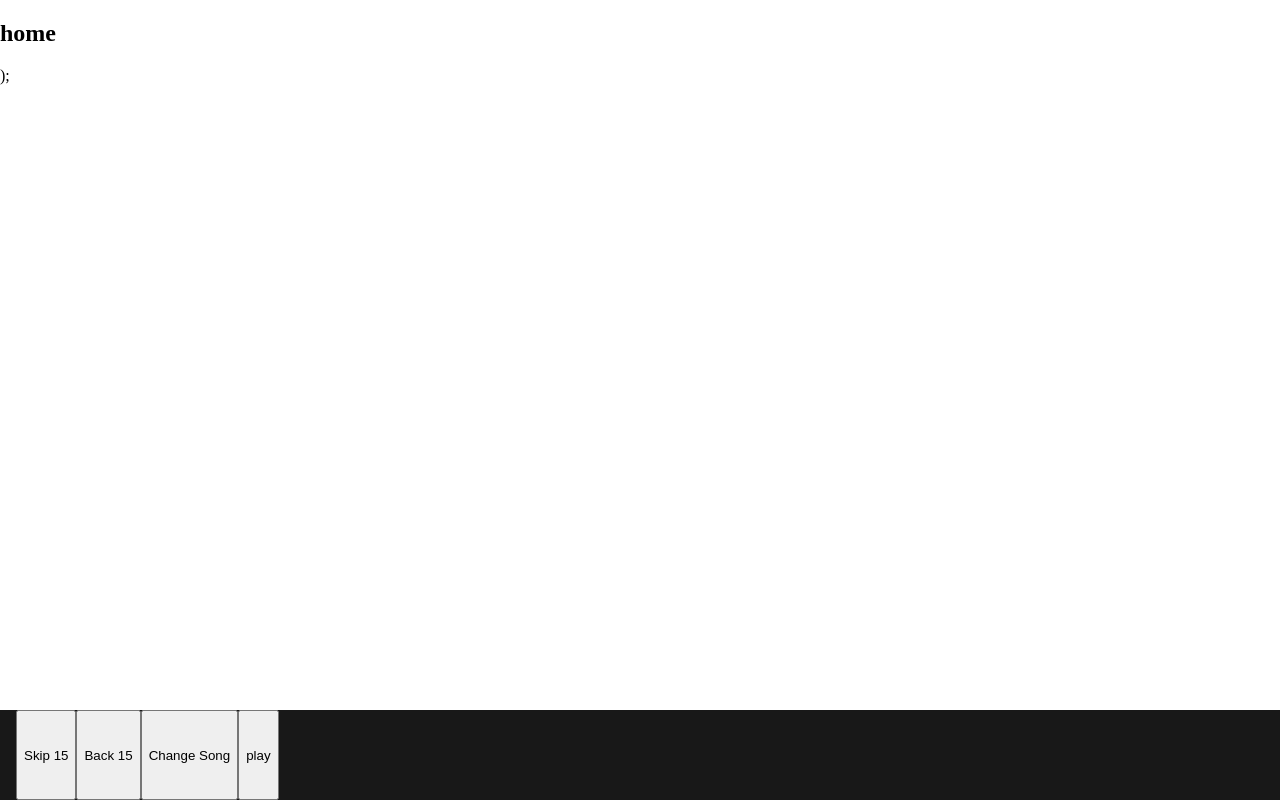
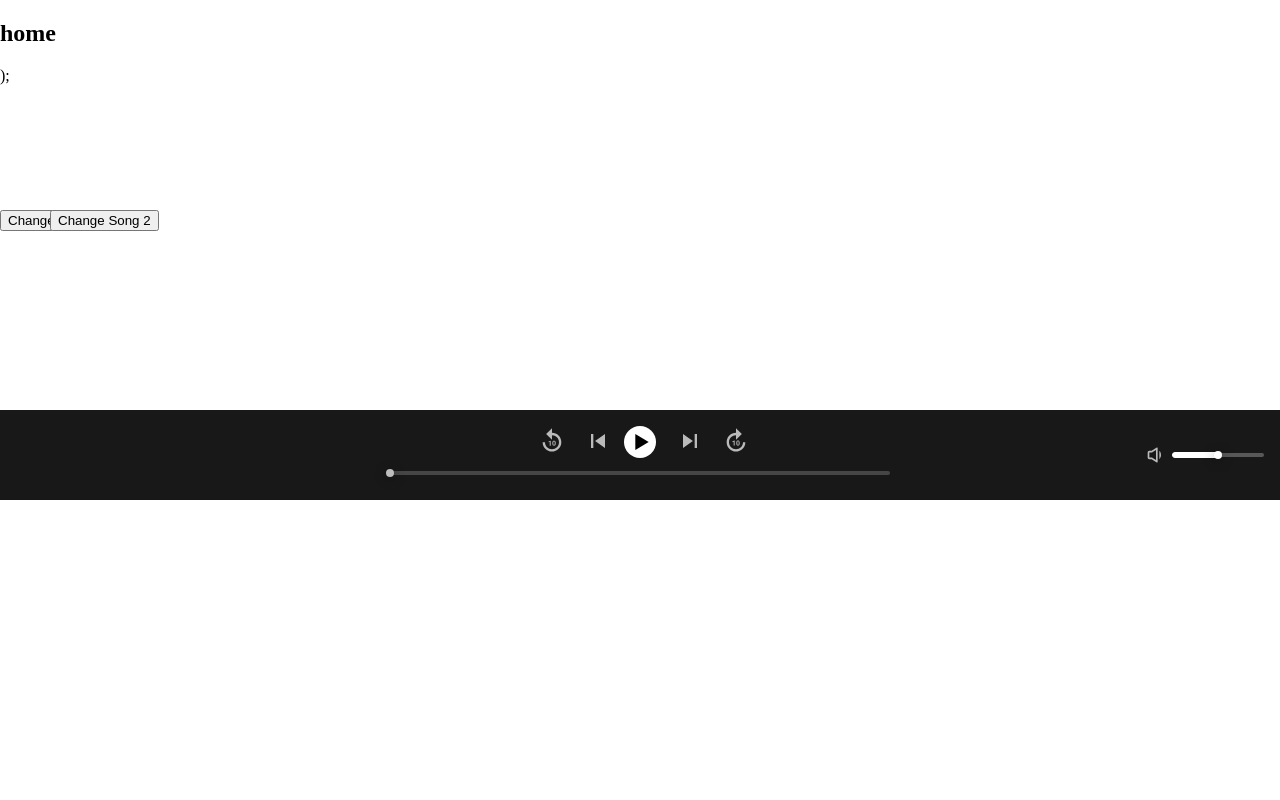
Before and after one commit to YoavSher/Slotify, a React (Create React App) app: page / in a window 1280 px wide. Built offline with nearby package versions, Linux system fonts and the light colour scheme.

Commit message:
music-player design

```diff
--- a/src/assets/cmps/_music-player.scss
+++ b/src/assets/cmps/_music-player.scss
@@ -1,11 +1,133 @@
 .music-player {
+    box-sizing: border-box;
     background-color: #181818;
     height: 90px;
     width: 100%;
-    padding: 0 16px;
+    padding: 16px;
     position: fixed;
-    bottom: 0;
+    // bottom: 0;
+    bottom: 300px;
     display: flex;
+
+
+    .left-section {
+        width: 30%;
+        display: flex;
+        justify-content: flex-start;
+        align-items: center;
+
+        .song-image {
+            width: 56px;
+            height: 56px;
+            object-fit: contain;
+        }
+
+        .names-container {
+            .song-name {
+                color: white;
+
+            }
+
+        }
+    }
+
+    .main-player {
+        width: 40%;
+        display: flex;
+        flex-direction: column;
+
+        .buttons-container {
+            display: flex;
+            justify-content: center;
+            flex: 1;
+            gap: 14px;
+
+            button:not(.play-pause-btn) {
+                @include cleared-btn;
+                width: 32px;
+                height: 32px;
+                font-size: 28px;
+
+
+            }
+
+            .play-pause-btn {
+                width: 32px;
+                height: 32px;
+                @include play-btn;
+                color: black;
+                background: white;
+                position: relative;
+
+                &.play {
+
+                    font-size: 32px;
+
+                    svg {
+                        position: absolute;
+                        left: 2px;
+                        top: 0px;
+                    }
+                }
+
+                &.pause {
+                    font-size: 20px;
+
+                    svg {
+                        position: absolute;
+                        top: 6px;
+                        left: 6px;
+                    }
+                }
+            }
+        }
+
+        .time-container {
+            display: flex;
+            align-items: center;
+            justify-content: center;
+
+            span.css-1rblxne-MuiSlider-root {
+                width: calc(100% - 50px);
+                margin: 0px 7px;
+            }
+
+            p {
+                color: #6a6a6a; //should be a var
+                font-size: 11px;
+
+            }
+        }
+    }
+
+    .right-section {
+        display: flex;
+        align-items: center;
+        width: 30%;
+        justify-content: flex-end;
+
+        .volume-btn {
+            @include cleared-btn;
+            width: 32px;
+            height: 32px;
+            font-size: 20px;
+            line-height: 12px;
+        }
+    }
+
+    .dev-button {
+        position: absolute;
+        top: -200px;
+
+        &.one {
+            left: 0px;
+        }
+
+        &.two {
+            left: 50px;
+        }
+
+    }
 
     // volume input opacity 0.38 is better for background
     span.css-ok908x-MuiSlider-root {
--- a/src/assets/main.scss
+++ b/src/assets/main.scss
@@ -3,4 +3,5 @@ body {
     padding: 0;
 }
 
-@import 'cmps/music-player'
+@import 'mixins/mixins';
+@import 'cmps/music-player';
--- a/src/cmps/music-player.tsx
+++ b/src/cmps/music-player.tsx
@@ -5,6 +5,10 @@ import { Song } from '../interfaces/song';
 import { utilService } from '../services/util.service';
 import { setSong } from '../store/music-player/music-player.reducer';
 import { useAppDispatch, useAppSelector } from '../store/store.hooks';
+import { timeSliderOptions, volumeSliderOptions } from '../helpers/slider-component-config';
+import { BiPlay, BiVolumeLow, BiVolumeFull, BiVolume } from 'react-icons/bi'
+import { GiPauseButton } from 'react-icons/gi'
+import { MdSkipNext, MdSkipPrevious, MdForward10, MdReplay10 } from 'react-icons/md'
 
 export const MusicPlayer = () => {
     const currSong = useAppSelector(state => state.musicPlayer.currSong)
@@ -15,23 +19,16 @@ export const MusicPlayer = () => {
 
     const [isSongPlaying, setIsSongPlaying] = useState(false)
     const [songTimer, setSongTimer] = useState(0)
+    const prevVolume = useRef(50)
+    const [volume, setVolume] = useState(50)
 
-    // useEffect(() => {
-    //     // need to adress what happens when a song ends or switched in the middle of playing
-    //     // setSongTimer(0)
-    //     // playerRef.current.clearVideo()
-    //     // setIsSongPlaying(false)
-    // }, [currSong])
-
-    const onPlayerReady: YouTubeProps['onReady'] = (event) => {
-        // here i should reset pretty much everything before setting them
-        playerRef.current = event.target
-        console.log(event.target.getDuration()) // we can get duration from here is in seconds needs to mulyiply it
-        console.log(event.target) //   // or do a 2 way data binding that is a bit ugly just to keep it connected
-        // getCurrentTime,getDuration,unmute,setVolume
-        // startVideo()
-        pauseVideo()
-
+    const onPlayerReady: YouTubeProps['onReady'] = (ev) => {
+        playerRef.current = ev.target
+        console.log(ev.target)
+        if (volume) setVolume(playerRef.current.playerInfo.volume)
+        setSongTimer(0)
+        window.clearInterval(durationIntervalId.current)
+        startVideo()
     }
 
     const durationInterval = () => {
@@ -47,68 +44,69 @@ export const MusicPlayer = () => {
         if (isSongPlaying) pauseVideo()
         else startVideo()
     }
+
     const startVideo = () => {
         playerRef.current.playVideo()
         setIsSongPlaying(true)
         durationInterval()
     }
+
     const pauseVideo = () => {
         playerRef.current.pauseVideo()
         setIsSongPlaying(false)
         window.clearInterval(durationIntervalId.current)
     }
-    const onVolumeChange = (ev: ChangeEvent<HTMLInputElement>) => {
-        playerRef.current.setVolume(+ev.target.value)
+
+    const toggleMute = () => {
+        if (volume) mute()
+        else unMute()
+    }
+
+
+    const unMute = () => {
+        onVolumeChange(prevVolume.current)
+    }
+
+    const mute = () => {
+        prevVolume.current = volume
+        onVolumeChange(0)
+    }
+
+    const onVolumeChange = (number: number) => {
+        prevVolume.current = volume
+        if (playerRef.current) playerRef.current.setVolume(number)
+        setVolume(number)
 
     }
+
     const seekTo = (timeInSeconds: number) => {
         playerRef.current.seekTo(timeInSeconds)
     }
 
     const timeBarDebounceId = useRef<number>()
+
     const onChangeTime = (time: number) => {
-        // i am replicating the returned function
-        //each time i am being called in this function i want to reset the timeout and start a newone
-        //the function that will happen the later will just put it on the video,but i allso need to stop the video for the while that
-        //i am debounced
-
         const later = () => {
-            console.log('returning to play')
             window.clearTimeout(timeBarDebounceId.current)
             seekTo(time)
             startVideo()
-            //update the video and start it
         }
-        console.log('im paused!')
+
         setSongTimer(time * 1000)
         pauseVideo()
         window.clearTimeout(timeBarDebounceId.current)
         timeBarDebounceId.current = window.setTimeout(later, 1000)
-
-
-
-
-
-        // ev: ChangeEvent<HTMLInputElement>
-        console.log(time)
-        // const time = +ev.target.value
-        // i need to debounce it but only for the playerRef.current
-        window.setTimeout(() => {
-
-            playerRef.current.seekTo(time)
-        }, 0)
     }
 
     const opts = {
         height: '0',
         width: '0',
         playerVars: {
-            // https://developers.google.com/youtube/player_parameters
             autoplay: 1,
-        },
+        }
     }
     const changeSong = () => {
-        const song1 = {
+        const song = {
             description: 'Official Music Video for Smells Like Teen Spirit performed by Nirvana. Nevermind (30th Anniversary Edition) is available now: ...',
             duration: 198000,
             id: 'PAK5blgfKWM',
@@ -117,7 +115,12 @@ export const MusicPlayer = () => {
             title: 'The Doors - Alabama Song'
 
         }
-        const song2 = {
+
+        dispatch(setSong(song as Song))
+
+    }
+    const changeSong2 = () => {
+        const song = {
             description: 'Official Music Video for Smells Like Teen Spirit performed by Nirvana. Nevermind (30th Anniversary Edition) is available now: ...',
             duration: 198000,
             id: '44oCg-G7bQ4',
@@ -126,85 +129,72 @@ export const MusicPlayer = () => {
             title: 'The Doors - Alabama Song'
 
         }
-        const song = (Math.random() > 0.5) ? song1 : song2
         dispatch(setSong(song as Song))
+    }
+
+    const getVolumeIcon = () => {
+        switch (true) {
+            case (volume === 0):
+                return <BiVolume />
+            case (volume < 60):
+                return <BiVolumeLow />
+            case (volume >= 60):
+                return <BiVolumeFull />
 
         }
+    }
+
     return (
         <>
             <footer className="music-player">
-                {currSong && <><YouTube className="iframe-container" videoId={currSong.id} opts={opts} onReady={onPlayerReady} />
-                    <img src={currSong.image} alt="" />
-                    <p>{utilService.millisToMinutesAndSeconds(currSong.duration)}</p>
-                    |
-                    <p>{utilService.millisToMinutesAndSeconds(songTimer)}</p>
-                    |
-                    <Slider
-                        min={0} defaultValue={87} max={100} onInput={onVolumeChange}
-                        sx={{
-                            color: '#fff',
-                            height: 4,
-                            width: 92,
-                            '& .MuiSlider-thumb': {
-                                width: 8,
-                                height: 8,
-                                transition: '0.3s cubic-bezier(.47,1.64,.41,.8)',
-                                '&:before': {
-                                    boxShadow: '0 2px 12px 0 rgba(0,0,0,0.4)',
-                                },
-                                '&:hover, &.Mui-focusVisible': {
-                                    boxShadow: `0px 0px 0px 8px rgb(255 255 255 / 16%)`
-                                },
-                                '&.Mui-active': {
-                                    width: 20,
-                                    height: 20,
-                                },
-                            },
-                            '& .MuiSlider-rail': {
-                                opacity: 0.28,
-                            },
-                        }}
-                    />
+                <section className="left-section">
+                    {currSong && <>
+
+                        <YouTube className="iframe-container" videoId={currSong.id} opts={opts} onReady={onPlayerReady} />
+                        <img className="song-image" src={currSong.image} alt="" />
+                        <div className="names-container">
+                            <p className="song-name">{currSong.title}</p>
+                        </div>
+
+                    </>}
+                </section>
+
+                <div className="main-player">
+                    <section className="buttons-container">
+                        <button onClick={() => seekTo(songTimer / 1000 - 10)} ><MdReplay10 /></button>
+                        <button><MdSkipPrevious /></button>
+                        <button className={`play-pause-btn ${isSongPlaying ? 'pause' : 'play'}`} onClick={onClickPlay}>{isSongPlaying ? <GiPauseButton /> : <BiPlay />}</button>
+                        <button><MdSkipNext /></button>
+                        <button onClick={() => seekTo(songTimer / 1000 + 10)}><MdForward10 /></button>
+
+                    </section>
+                    <section className="time-container">
+                        {currSong && <p>{utilService.millisToMinutesAndSeconds(songTimer)}</p>}
                         <Slider
                             aria-label="time-indicator"
                             size="small"
                             value={songTimer / 1000}
                             min={0}
                             step={1}
-                        max={currSong.duration / 1000}
+                            disabled={currSong ? false : true}
+                            max={(currSong) ? currSong.duration / 1000 : 100}
+                            onChange={(_, value) => onChangeTime(value as number)}
+                            sx={timeSliderOptions}
+                        />
+                        {currSong && <p>{utilService.millisToMinutesAndSeconds(currSong.duration)}</p>}
+                    </section>
 
-                        onChange={(_, value) => onChangeTime(value as number)}
-                        sx={{
-                            color: '#fff',
-                            height: 4,
-                            '& .MuiSlider-thumb': {
-                                width: 8,
-                                height: 8,
-                                transition: '0.3s cubic-bezier(.47,1.64,.41,.8)',
-                                '&:before': {
-                                    boxShadow: '0 2px 12px 0 rgba(0,0,0,0.4)',
-                                },
-                                '&:hover, &.Mui-focusVisible': {
-                                    boxShadow: `0px 0px 0px 8px rgb(255 255 255 / 16%)`
-                                },
-                                '&.Mui-active': {
-                                    width: 20,
-                                    height: 20,
-                                },
-                            },
-                            '& .MuiSlider-rail': {
-                                opacity: 0.28,
-                            },
-                        }}
+                </div>
+                <section className="right-section">
+                    <button className="volume-btn" onClick={toggleMute} >{getVolumeIcon()}</button>
+                    <Slider
+                        min={0} max={100} value={volume} onChange={(_, value) => onVolumeChange(value as number)}
+                        sx={volumeSliderOptions}
                     />
+                </section>
 
-                    {/* <p style={{ color: 'white' }}>timer: {songTimer / 1000}
-                        maxduration = {currSong.duration / 1000}</p> */}
-                </>}
-                <button onClick={() => seekTo(songTimer / 1000 + 15)}>Skip 15</button>
-                <button onClick={() => seekTo(songTimer / 1000 - 15)}>Back 15</button>
-                <button onClick={changeSong}>Change Song </button>
-                <button onClick={onClickPlay}>{isSongPlaying ? 'pause' : 'play'}</button>
+                <button className="dev-button one" onClick={changeSong}>Change Song </button>
+                <button className="dev-button two" onClick={changeSong2}>Change Song 2</button>
             </footer>
         </>
     )
--- /dev/null
+++ b/src/helpers/slider-component-config.ts
@@ -0,0 +1,45 @@
+export const timeSliderOptions = {
+    color: '#fff',
+    height: 4,
+    '& .MuiSlider-thumb': {
+        width: 8,
+        height: 8,
+        transition: '0.3s cubic-bezier(.47,1.64,.41,.8)',
+        '&:before': {
+            boxShadow: '0 2px 12px 0 rgba(0,0,0,0.4)',
+        },
+        '&:hover, &.Mui-focusVisible': {
+            boxShadow: `0px 0px 0px 8px rgb(255 255 255 / 16%)`
+        },
+        '&.Mui-active': {
+            width: 20,
+            height: 20,
+        },
+    },
+    '& .MuiSlider-rail': {
+        opacity: 0.28,
+    },
+}
+export const volumeSliderOptions = {
+    color: '#fff',
+    height: 4,
+    width: 92,
+    '& .MuiSlider-thumb': {
+        width: 8,
+        height: 8,
+        transition: '0.3s cubic-bezier(.47,1.64,.41,.8)',
+        '&:before': {
+            boxShadow: '0 2px 12px 0 rgba(0,0,0,0.4)',
+        },
+        '&:hover, &.Mui-focusVisible': {
+            boxShadow: `0px 0px 0px 8px rgb(255 255 255 / 16%)`
+        },
+        '&.Mui-active': {
+            width: 20,
+            height: 20,
+        },
+    },
+    '& .MuiSlider-rail': {
+        opacity: 0.28,
+    },
+}
--- a/src/store/music-player/music-player.reducer.ts
+++ b/src/store/music-player/music-player.reducer.ts
@@ -1,7 +1,5 @@
 import { createSlice, PayloadAction } from '@reduxjs/toolkit'
 import { Song } from '../../interfaces/song'
-import { RootState } from '../store'
-// import rootstate
 interface MusicPlayerState {
     currSong: Song | null
 }
```
Also changed, not shown: src/assets/mixins/_mixins.scss (added, +18 -0 lines). Lines whose indentation alone changed are shown as unchanged.
